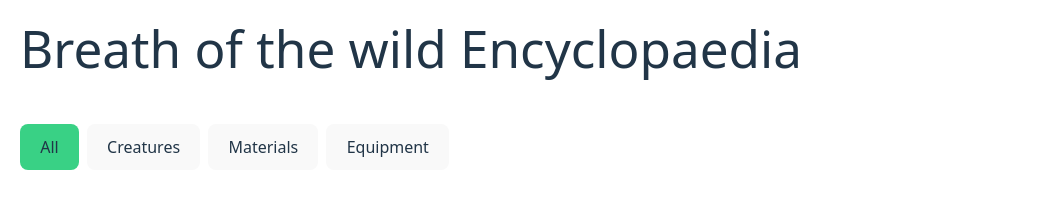
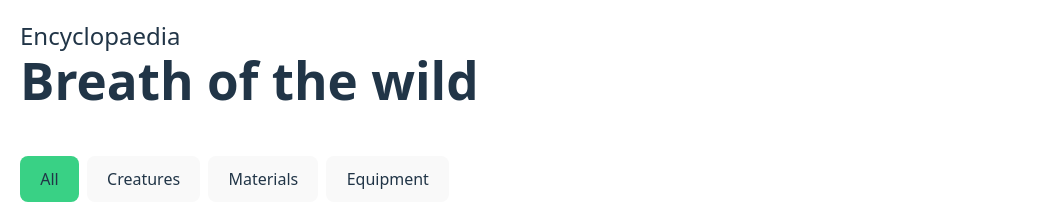
Before and after one commit to jonmarron/ZeldaFetch, a React (Vite) app: page / in a window 1280 px wide. Shown: the top 204 px of the page, without its empty margins (0-1041 px from the left). Built offline with nearby package versions, Linux system fonts and the light colour scheme.

Commit message:
style: changed layout of headline

```diff
--- a/src/App.jsx
+++ b/src/App.jsx
@@ -12,7 +12,8 @@
   return (
     <>
       <header className="w-full">
-        <h1>Breath of the wild Encyclopaedia</h1>
+        <span className='text-2xl'>Encyclopaedia</span>
+        <h1 className='font-bold'>Breath of the wild</h1>
       </header>
       <section className="w-full flex justify-start gap-2">
         <button className='active'>All</button>
```
